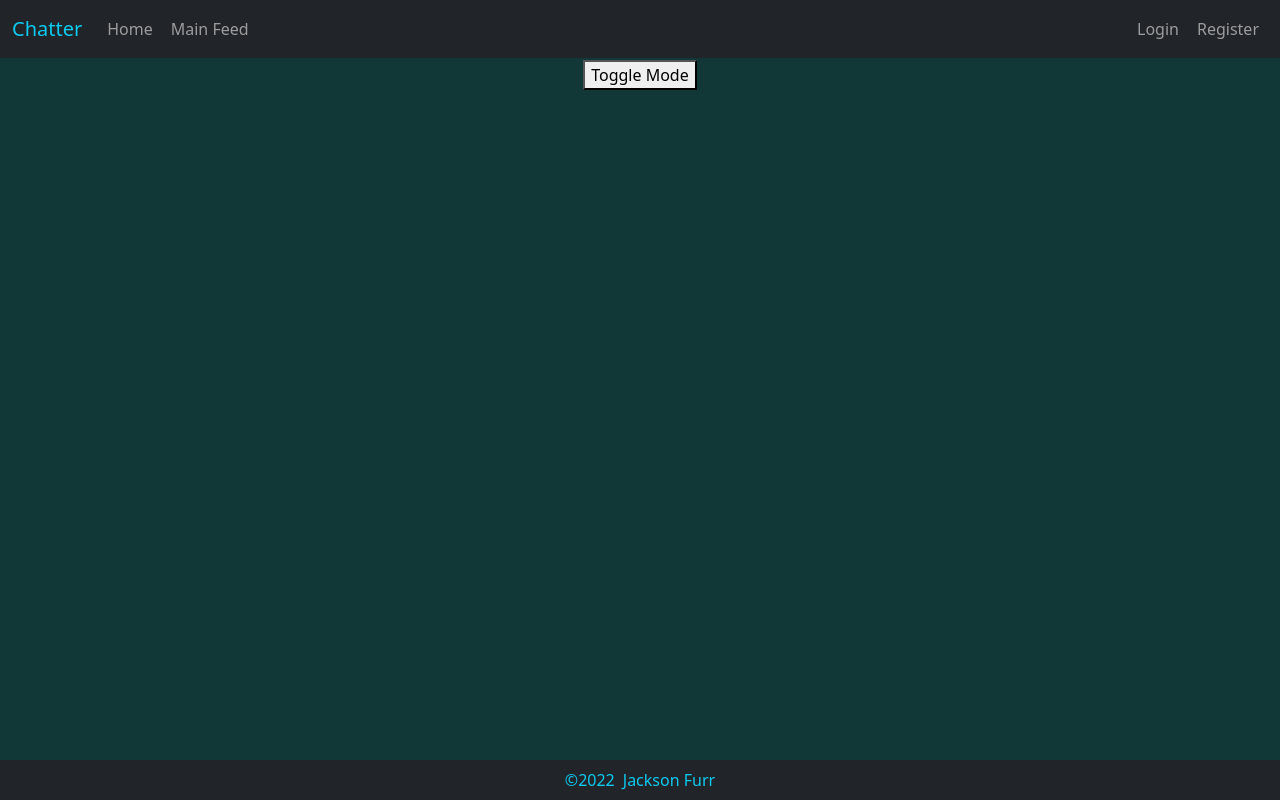
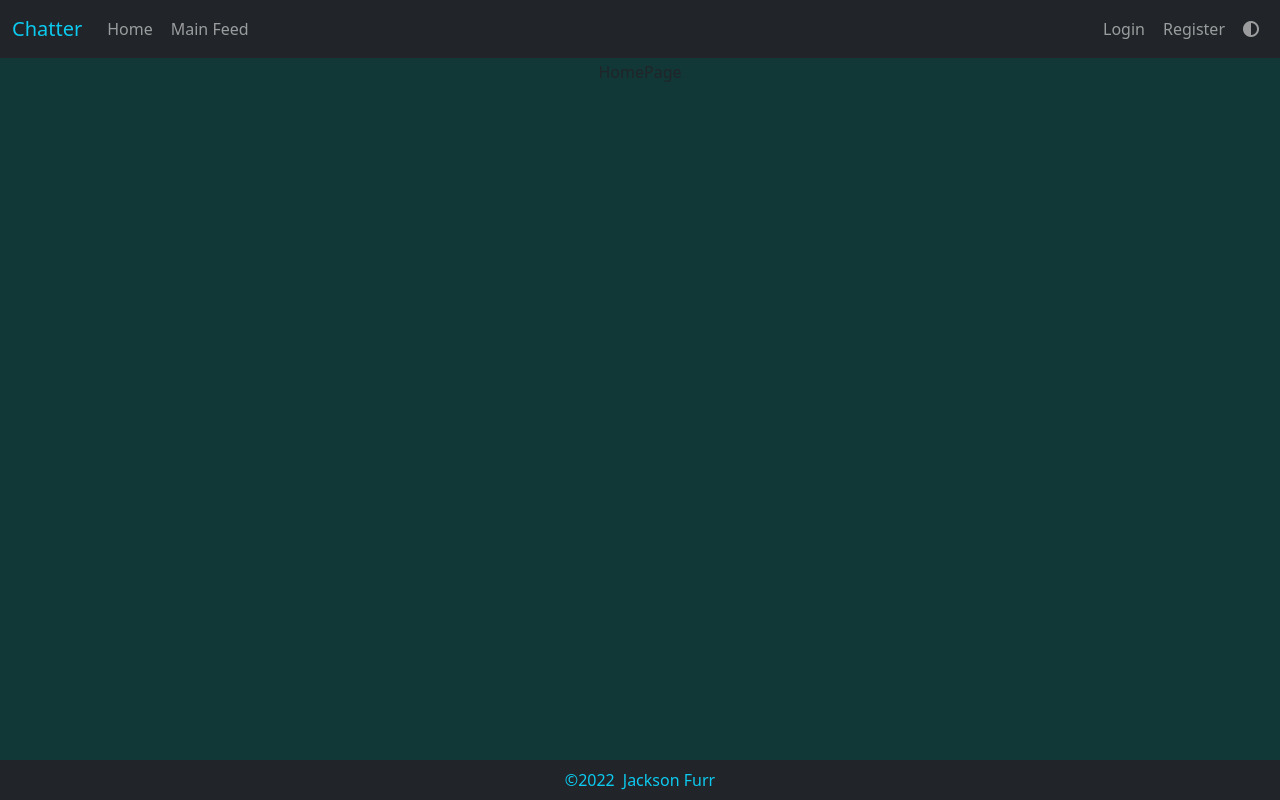
Before and after one commit to Furrj/ChatterClient, a React (Create React App) app: page / in a window 1280 px wide. Built offline with nearby package versions, Linux system fonts and the light colour scheme.

Commit message:
lightMode/darkMode button

```diff
--- a/src/components/Post.tsx
+++ b/src/components/Post.tsx
@@ -10,7 +10,7 @@ interface IProps {
 const Post: React.FC<IProps> = ({ data }) => {
   const [points, setPoints] = useState<number>(data.likes - data.dislikes);
 
-  const upvote = async (): Promise<void> => {
+  const upvote = async (e: React.MouseEvent<HTMLDivElement>): Promise<void> => {
     setPoints((points) => points + 1);
     try {
       const res = await fetch("http://localhost:5000/api/update", {
@@ -26,7 +26,9 @@ const Post: React.FC<IProps> = ({ data }) => {
     }
   };
 
-  const downvote = async (): Promise<void> => {
+  const downvote = async (
+    e: React.MouseEvent<HTMLDivElement>
+  ): Promise<void> => {
     setPoints((points) => points - 1);
     try {
       const res = await fetch("http://localhost:5000/api/update", {
--- a/src/layouts/Navbar.tsx
+++ b/src/layouts/Navbar.tsx
@@ -16,6 +16,10 @@ const Navbar: React.FC<IProps> = ({ loggedIn, setUserInfo, setLoggedIn }) => {
   const logout = (e: React.MouseEvent<HTMLAnchorElement>): void => {
     setLoggedIn(false);
     setUserInfo(initState);
+  };
+
+  const toggleMode = () => {
+    document.body.classList.toggle("light-mode");
   };
 
   return (
@@ -58,6 +62,11 @@ const Navbar: React.FC<IProps> = ({ loggedIn, setUserInfo, setLoggedIn }) => {
                   Register
                 </Link>
               </li>
+              <li className="nav-item">
+                <span className="nav-link btn" onClick={toggleMode}>
+                  <i className="fa-solid fa-circle-half-stroke"></i>
+                </span>
+              </li>
             </ul>
           )}
           {loggedIn && (
--- a/src/views/HomePage.tsx
+++ b/src/views/HomePage.tsx
@@ -2,15 +2,7 @@ import React from "react";
 import styles from "./HomePage.module.css";
 
 const HomePage: React.FC = () => {
-  const toggleMode = () => {
-    document.body.classList.toggle("light-mode");
-  };
-
-  return (
-    <div>
-      <button onClick={toggleMode}>Toggle Mode</button>
-    </div>
-  );
+  return <div>HomePage</div>;
 };
 
 export default HomePage;
--- a/src/views/LoginPage.module.css
+++ b/src/views/LoginPage.module.css
@@ -4,7 +4,7 @@
 
 .eye{
   position: absolute;
-  top: 55%;
+  top: 57%;
   right: 1%;
   cursor: pointer;
 }
--- a/src/views/RegisterPage.module.css
+++ b/src/views/RegisterPage.module.css
@@ -4,7 +4,7 @@
 
 .eye{
   position: absolute;
-  top: 55%;
+  top: 57%;
   right: 1%;
   cursor: pointer;
 }
```
